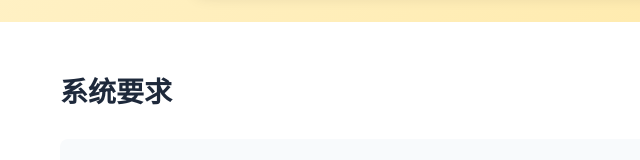
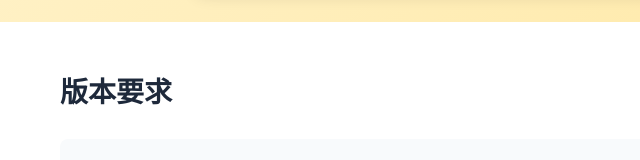
Before and after one commit to mcjcdsa/Real-Rail-Transit, a plain HTML site: page website/download.html in a window 1280 px wide. Shown: the part 585-745 px from the top of the page, 0-640 px from the left. Drawn offline with Linux system fonts and the light colour scheme.

Commit message:
Fix: change '绯荤粺瑕佹眰' to '鐗堟湰瑕佹眰' in download page

```diff
--- a/website/download.html
+++ b/website/download.html
@@ -48,7 +48,7 @@
         <section class="download-section">
             <div class="container">
                 <div class="download-info">
-                    <h2>系统要求</h2>
+                    <h2>版本要求</h2>
                     <ul class="requirements-list">
                         <li><strong>Java:</strong> JDK 21 或更高版本</li>
                         <li><strong>Minecraft:</strong> 1.20.6</li>
```
